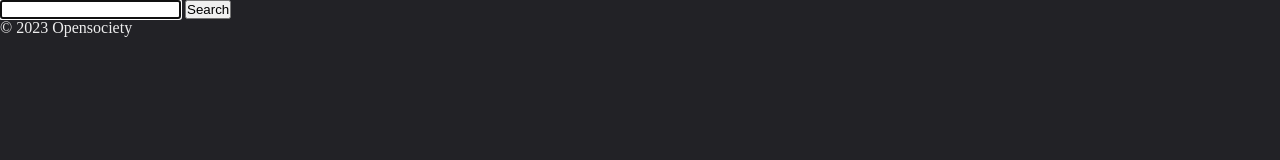
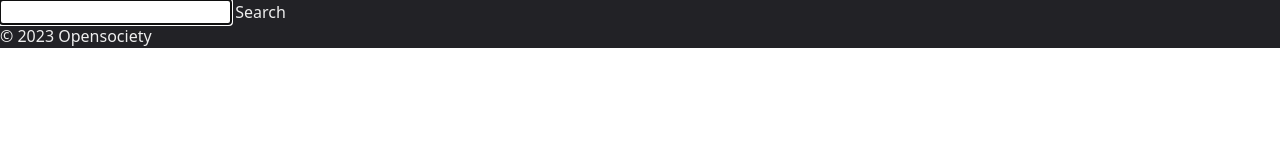
Before and after one commit to opensoc1ety/books, a website: page index.html in a window 1280 px wide. Drawn offline with Linux system fonts and the light colour scheme.

Commit message:
Add daisy ui

```diff
--- a/index.html
+++ b/index.html
@@ -5,8 +5,8 @@
         <meta http-equiv="X-UA-Compatible" content="IE=edge" />
         <meta name="viewport" content="width=device-width, initial-scale=1.0" />
         <title>Search books</title>
-        <script src="assets/scripts/script.js" defer></script>
-        <link rel="stylesheet" href="assets/styles/styles.css" />
+        <script src="./scripts/script.js" defer></script>
+        <link rel="stylesheet" href="./styles/main.css" />
     </head>
     <body>
         <div class="query_container">
--- a/package.json
+++ b/package.json
@@ -1,5 +1,6 @@
 {
   "devDependencies": {
+    "daisyui": "^3.8.2",
     "tailwindcss": "^3.3.3"
   }
 }
--- a/assets/styles/styles.css
+++ b/styles/styles.css
@@ -1,3 +1,6 @@
+@tailwind base;
+@tailwind components;
+@tailwind utilities;
 *
 {
     margin: 0;
--- a/tailwind.config.js
+++ b/tailwind.config.js
@@ -1,8 +1,8 @@
 /** @type {import('tailwindcss').Config} */
 module.exports = {
-  content: [],
+  content: ["./index.html", "./scripts/**/*.js"],
   theme: {
     extend: {},
   },
-  plugins: [],
+  plugins: [require("daisyui")],
 }
```
Also changed, not shown: scripts/script.js (renamed from assets/scripts/script.js), styles/main.css (added), 1 other file.
